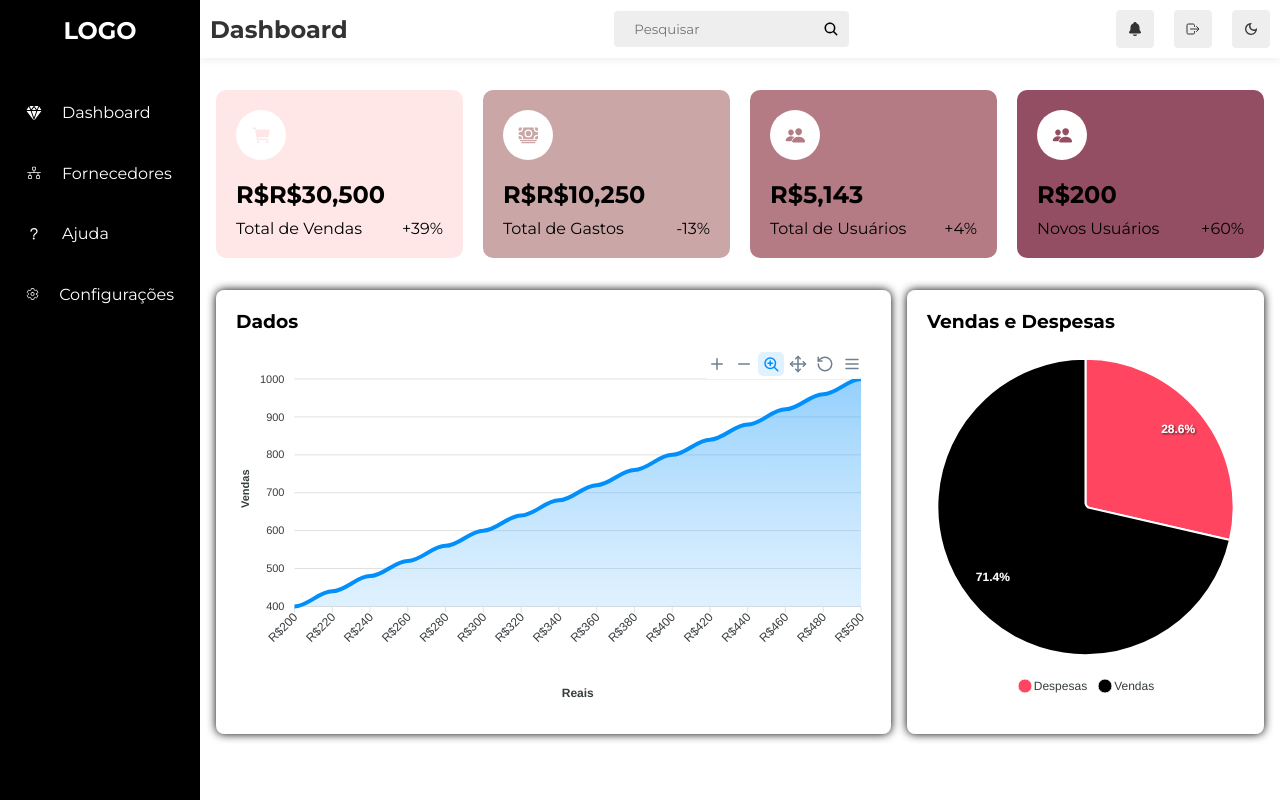
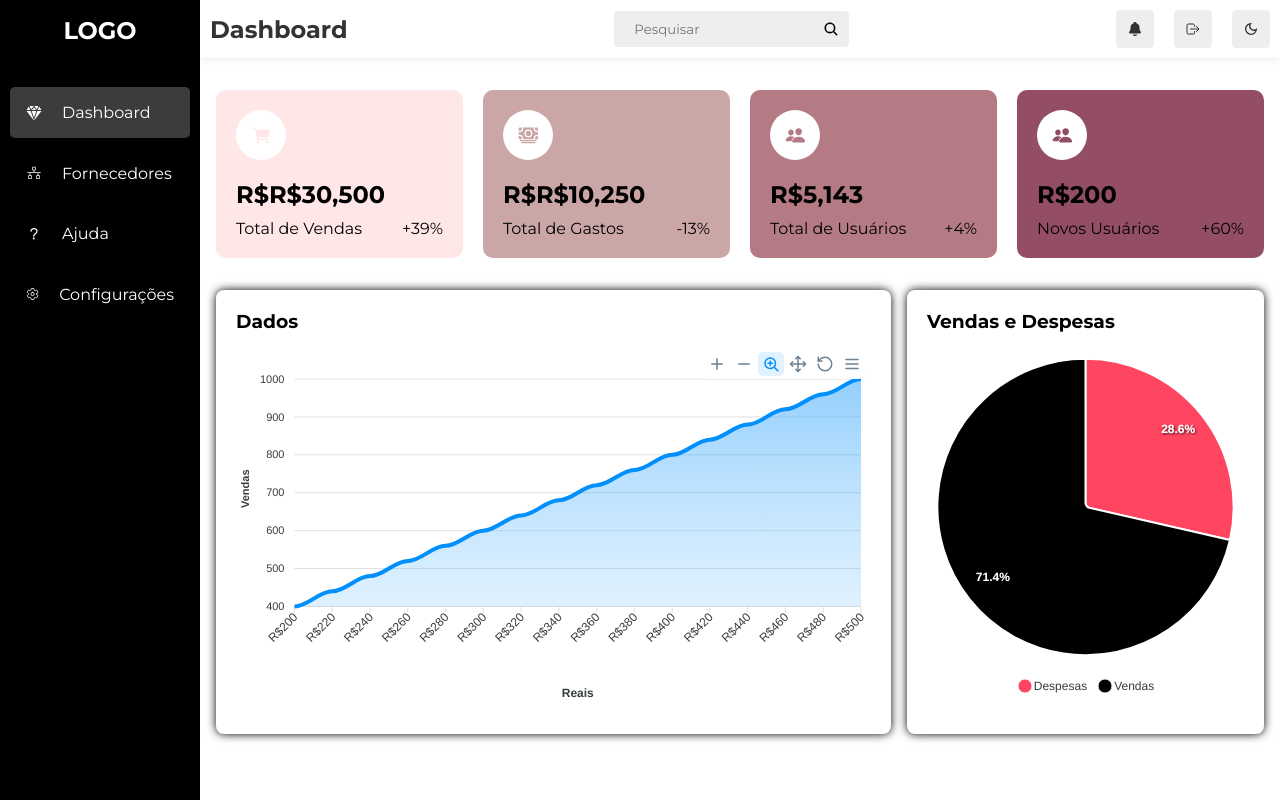
Before and after one commit to matheusduartedevs/dashboard, a React (Vite) app: page / in a window 1280 px wide. Built offline with nearby package versions, Linux system fonts and the light colour scheme.

Commit message:
fix: ajuste css na propriedade active

```diff
--- a/src/components/Menu/Menu.css
+++ b/src/components/Menu/Menu.css
@@ -13,7 +13,7 @@
 }
 
 .menu-list-item:hover,
-:active {
+.active {
   background: #3c3c3c;
   cursor: pointer;
   transition: all 0.3s ease-in;
```
